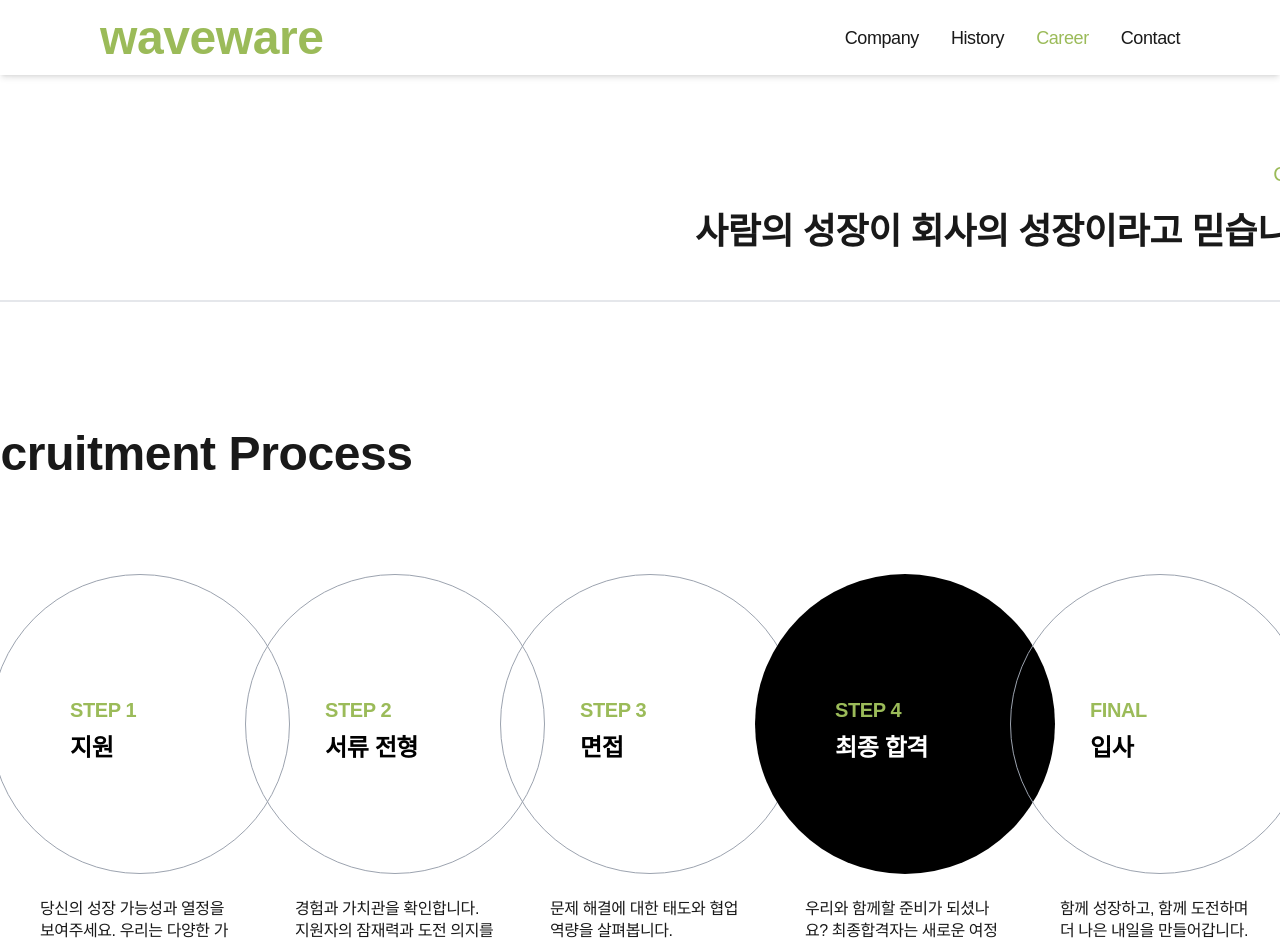
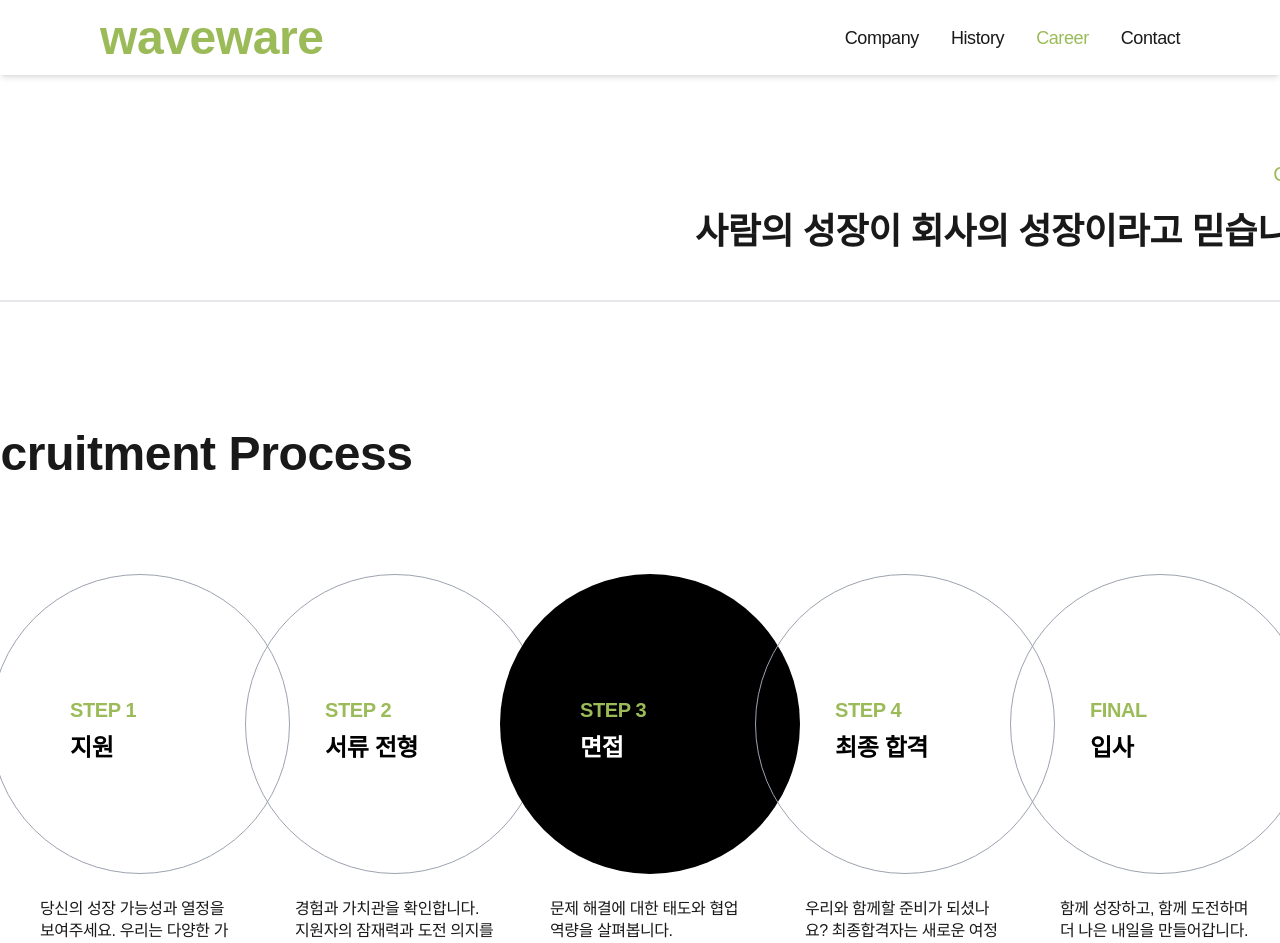
Before and after one commit to YongMinMax/waveware, a Next.js app: page /career in a window 1280 px wide. Shown: the top 943 px of the page. Built offline with nearby package versions, Linux system fonts and the light colour scheme; a web font is replaced by a local one.

Commit message:
2025.04.02. KYE - mod) page - career
- 채용 과정 섹션 애니메이션 및 호버 이벤트 적용

```diff
--- a/src/kwon/career/process_component.js
+++ b/src/kwon/career/process_component.js
@@ -1,23 +1,30 @@
-import React from 'react';
+import React, { useState, useEffect } from 'react';
 
-export default function ProcessComponent({ step, title, description, isHighlighted }) {
+export default function ProcessComponent({ data, isActive, onHover }) {
+    // isHighlighted는 props로 받은 isActive 값이나 data의 isHighlighted 값을 사용
+    const isHighlighted = isActive || data.isHighlighted;
+
     return (
-        <div className="flex flex-col items-center gap-6">
+        <div
+            className="flex flex-col items-center gap-6"
+            onMouseEnter={() => onHover && onHover(data.id)}
+            onMouseLeave={() => onHover && onHover(null)}
+        >
             <div className={`w-[300px] h-[300px] rounded-full flex flex-col justify-center items-center transition-all duration-300
                 ${isHighlighted ? 'bg-black border-none' : 'bg-transparent border border-gray-400'}`}>
 
-                <div className={`w-[140px] h-[150px] flex flex-col justify-end text-xl font-bold transition-colors duration-300 text-primary`}>
-                    {step}
+                <div className={"w-[140px] h-[150px] flex flex-col justify-end text-xl font-bold transition-colors duration-300 text-primary"}>
+                    {data.step}
                 </div>
 
                 <h3 className={`w-[140px] h-[150px] text-2xl font-bold pt-2 transition-colors duration-300
                     ${isHighlighted ? 'text-white' : 'text-black'}`}>
-                    {title}
+                    {data.title}
                 </h3>
 
             </div>
             <p className="text-base leading-[1.4] text-left m-0 max-w-[200px]">
-                {description}
+                {data.description}
             </p>
         </div>
     );
--- a/src/pages/career.js
+++ b/src/pages/career.js
@@ -1,34 +1,57 @@
+import React, { useState, useEffect } from 'react';
 import MenuHeader from "../kwon/components/menuheader";
 import ProcessComponent from "../kwon/career/process_component";
 import Requirements from "../kwon/career/Requirements";
+
 export default function Career() {
+    // 현재 활성화된 프로세스 ID를 저장하는 상태
+    const [activeProcess, setActiveProcess] = useState(1);
+    // 호버된 프로세스 ID를 저장하는 상태
+    const [hoveredProcess, setHoveredProcess] = useState(null);
+
+    // 자동 하이라이트 기능을 위한 useEffect
+    useEffect(() => {
+        // 호버된 상태가 아닐 때만 자동 순환
+        if (hoveredProcess === null) {
+            const interval = setInterval(() => {
+                setActiveProcess(prev => (prev % 5) + 1);
+            }, 2000); // 3초마다 다음 프로세스로 이동
+
+            return () => clearInterval(interval);
+        }
+    }, [hoveredProcess]);
 
     const processes = {
                 1:{
+                    id: 1,
                     step: "STEP 1",
                     title: "지원",
                     description: "당신의 성장 가능성과 열정을 보여주세요. 우리는 다양한 가능성을 열린 마음으로 바라봅니다.",
                     isHighlighted: false
                 },
                 2: {
+                    id: 2,
                     step: "STEP 2",
                     title: "서류 전형",
                     description: "경험과 가치관을 확인합니다. 지원자의 잠재력과 도전 의지를 중요하게 생각합니다.",
                     isHighlighted: false
                 },
                 3: {
+                    id: 3,
                     step: "STEP 3",
                     title: "면접",
                     description: "문제 해결에 대한 태도와 협업 역량을 살펴봅니다.",
                     isHighlighted: false
                 },
                 4: {
+                    id: 4,
                     step: "STEP 4",
                     title: "최종 합격",
                     description: "우리와 함께할 준비가 되셨나요? 최종합격자는 새로운 여정을 함께할 동료로서 맞이하게 됩니다.",
-            isHighlighted: true
+                    isHighlighted: false
                 },
                 5: {
+                    id: 5,
                     step: "FINAL",
                     title: "입사",
                     description: "함께 성장하고, 함께 도전하며 더 나은 내일을 만들어갑니다.",
@@ -60,6 +83,11 @@ export default function Career() {
                 }
             }
 
+    // 호버 핸들러
+    const handleHover = (id) => {
+        setHoveredProcess(id);
+    };
+
     return (
         <main className="min-h-screen flex flex-col items-center justify-center">
 
@@ -69,27 +97,39 @@ export default function Career() {
 
             <div className="w-[1300px] h-[500px] flex relative my-20">
                 <div className="absolute left-0">
-                    <ProcessComponent step={"STEP 1"} title={"지원"}
-                                      description={"당신의 성장 가능성과 열정을 보여주세요. 우리는 다양한 가능성을 열린 마음으로 바라봅니다."}
-                                      isHighlighted={false}/>
+                    <ProcessComponent
+                        data={processes[1]}
+                        isActive={hoveredProcess === 1 || (hoveredProcess === null && activeProcess === 1)}
+                        onHover={handleHover}
+                    />
                 </div>
                 <div className="absolute left-[255px]">
-                    <ProcessComponent step={"STEP 2"} title={"서류 전형"}
-                                      description={"경험과 가치관을 확인합니다. 지원자의 잠재력과 도전 의지를 중요하게 생각합니다."}
-                                      isHighlighted={false}/>
+                    <ProcessComponent
+                        data={processes[2]}
+                        isActive={hoveredProcess === 2 || (hoveredProcess === null && activeProcess === 2)}
+                        onHover={handleHover}
+                    />
                 </div>
                 <div className="absolute left-[510px]">
-                    <ProcessComponent step={"STEP 3"} title={"면접"} description={"문제 해결에 대한 태도와 협업 역량을 살펴봅니다."}
-                                      isHighlighted={false}/>
+                    <ProcessComponent
+                        data={processes[3]}
+                        isActive={hoveredProcess === 3 || (hoveredProcess === null && activeProcess === 3)}
+                        onHover={handleHover}
+                    />
                 </div>
                 <div className="absolute left-[765px]">
-                    <ProcessComponent step={"STEP 4"} title={"최종 합격"}
-                                      description={"우리와 함께할 준비가 되셨나요? 최종합격자는 새로운 여정을 함께할 동료로서 맞이하게 됩니다."}
-                                      isHighlighted={true}/>
+                    <ProcessComponent
+                        data={processes[4]}
+                        isActive={hoveredProcess === 4 || (hoveredProcess === null && activeProcess === 4)}
+                        onHover={handleHover}
+                    />
                 </div>
                 <div className="absolute left-[1020px]">
-                    <ProcessComponent step={"FINAL"} title={"입사"} description={"함께 성장하고, 함께 도전하며 더 나은 내일을 만들어갑니다."}
-                                      isHighlighted={false}/>
+                    <ProcessComponent
+                        data={processes[5]}
+                        isActive={hoveredProcess === 5 || (hoveredProcess === null && activeProcess === 5)}
+                        onHover={handleHover}
+                    />
                 </div>
             </div>
 
```
Lines whose indentation alone changed are shown as unchanged.
